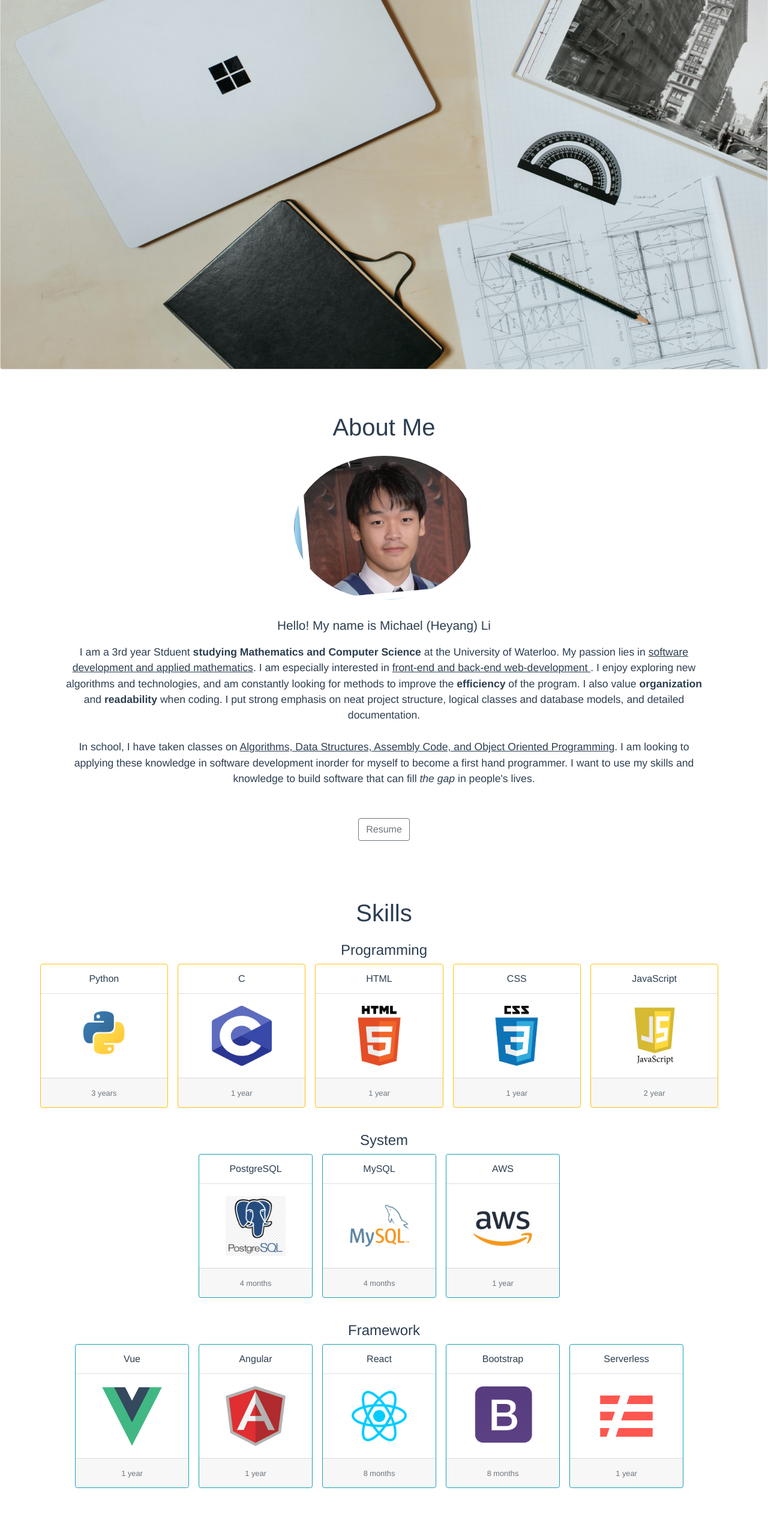
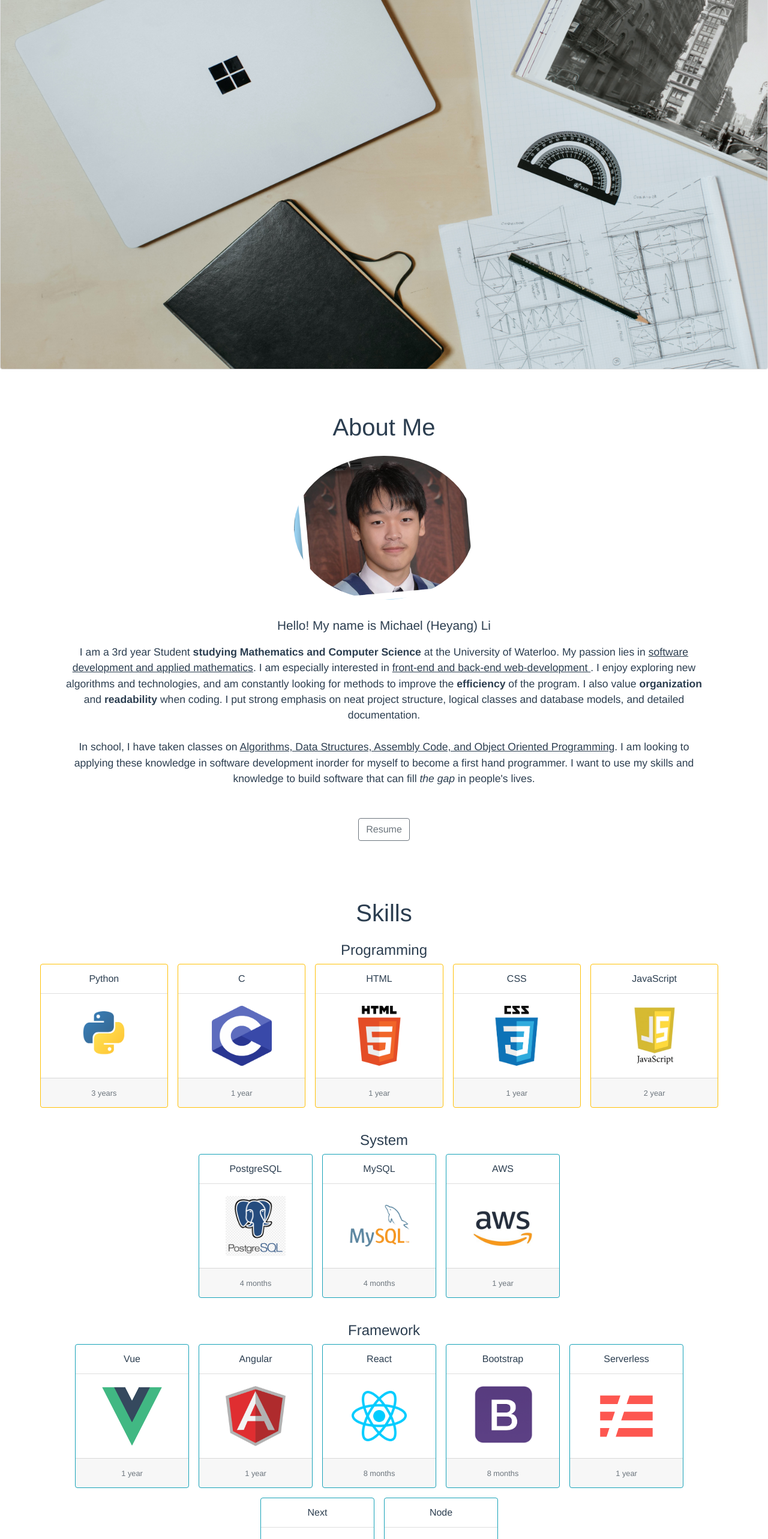
Before and after one commit to kayoMichael/kayoMichael.github.io, a Vue app: page / in a window 1280 px wide. Shown: the part 234-2800 px from the top of the page at 60% size. Built offline with nearby package versions, Linux system fonts and the light colour scheme.

Commit message:
Refactor

```diff
--- a/src/components/AboutMe.vue
+++ b/src/components/AboutMe.vue
@@ -8,7 +8,7 @@
           <div class="container-sm">
             <br>
             <p class="lead-text"> Hello! My name is Michael (Heyang) Li</p>
-            I am a 3rd year Stduent <strong>studying Mathematics and Computer Science</strong> at the University of Waterloo.
+            I am a 3rd year Student <strong>studying Mathematics and Computer Science</strong> at the University of Waterloo.
             My passion lies in <u> software development and applied mathematics</u>. I am especially interested in <u> front-end and
             back-end web-development </u>. I enjoy exploring new algorithms and technologies, and am constantly looking for
             methods to improve the <strong> efficiency </strong> of the program. I also value <strong> organization </strong> and <strong> readability </strong> when coding. I put strong emphasis on
--- a/src/components/MySkills.vue
+++ b/src/components/MySkills.vue
@@ -1,20 +1,24 @@
 <template>
   <div class="mt-4">
-
     <!-- Programming Skills -->
     <div class="mb-4">
       <h4>Programming</h4>
       <div class="container-fluid">
         <div class="row justify-content-center">
-                    <b-card v-for="(skill, idx) in skills.program" :key="idx"
+          <b-card
+            v-for="(skill, idx) in skills.program"
+            :key="idx"
             class="col-lg-2 col-sm-3 col-4 mr-3 mb-3 pr-0 pl-0"
-                    border-variant="warning" :header="skill.name"
+            border-variant="warning"
+            :header="skill.name"
             header-bg-variant="transparent"
-                    align="center">
+            align="center"
+          >
             <b-card-img :src="skill.img" class="prog-logo" />
             <template v-slot:footer>
               <span v-for="exp in skill.exps" :key="exp">
-                        <small class="text-muted">{{exp}}</small><br>
+                <small class="text-muted">{{ exp }}</small
+                ><br />
               </span>
             </template>
           </b-card>
@@ -27,15 +31,20 @@
       <h4>System</h4>
       <div class="container">
         <div class="row justify-content-center">
-                    <b-card v-for="(skill, idx) in skills.system" :key="idx"
+          <b-card
+            v-for="(skill, idx) in skills.system"
+            :key="idx"
             class="col-lg-2 col-sm-4 col-4 mr-3 mb-3 pr-0 pl-0"
-                    border-variant="info" :header="skill.name"
+            border-variant="info"
+            :header="skill.name"
             header-bg-variant="transparent"
-                    align="center">
+            align="center"
+          >
             <b-card-img :src="skill.img" class="prog-logo" />
             <template v-slot:footer>
               <span v-for="exp in skill.exps" :key="exp">
-                        <small class="text-muted">{{exp}}</small><br>
+                <small class="text-muted">{{ exp }}</small
+                ><br />
               </span>
             </template>
           </b-card>
@@ -48,52 +57,76 @@
       <h4>Framework</h4>
       <div class="container">
         <div class="row justify-content-center">
-                    <b-card v-for="(skill, idx) in skills.framework" :key="idx"
+          <b-card
+            v-for="(skill, idx) in skills.framework"
+            :key="idx"
             class="col-lg-2 col-sm-4 col-4 mr-3 mb-3 pr-0 pl-0"
-                    border-variant="info" :header="skill.name"
+            border-variant="info"
+            :header="skill.name"
             header-bg-variant="transparent"
-                    align="center">
+            align="center"
+          >
             <b-card-img :src="skill.img" class="prog-logo" />
             <template v-slot:footer>
               <span v-for="exp in skill.exps" :key="exp">
-                        <small class="text-muted">{{exp}}</small><br>
+                <small class="text-muted">{{ exp }}</small
+                ><br />
               </span>
             </template>
           </b-card>
         </div>
       </div>
     </div>
-
-
   </div>
 </template>
 
 <script>
 export default {
-    name: 'MySkills',
-    data: function() {
+  name: "MySkills",
+  data: function () {
     return {
       skills: {
         program: [
-          {name: 'Python', exps: ['3 years'], img:'img/logos/python.png'},
-          {name: 'C', exps: ['1 year'], img:'img/logos/c.png'},
-          {name: 'HTML', exps: ['1 year'], img:'img/logos/html.png'},
-          {name: 'CSS', exps: ['1 year'], img: 'img/logos/css_logo.png'},
-          {name: 'JavaScript', exps: ['2 year'], img:'img/logos/Javascript2.jpeg'},
-      ], system: [
-          {name: 'PostgreSQL', exps: ['4 months'], img:'img/logos/postgreSQL.png'},
-          {name: 'MySQL', exps: ['4 months'], img:'img/logos/mysql.png'},
-          {name: 'AWS', exps: ['1 year'], img: 'img/logos/aws.jpg'}
-      ], framework: [
-          {name: 'Vue', exps: ['1 year'], img:'img/logos/vue.png'},
-          {name: 'Angular', exps: ['1 year'], img: 'img/logos/Angular.png'},
-          {name: 'React', exps: ['8 months'], img: 'img/logos/React.png'},
-          {name: 'Bootstrap', exps: ['8 months'], img: 'img/logos/bootstrap.png'},
-          {name: 'Serverless', exps: ['1 year'], img: 'img/logos/serverless.svg'},
-      ]}
-    }
-  }
-}
+          { name: "Python", exps: ["3 years"], img: "img/logos/python.png" },
+          { name: "C", exps: ["1 year"], img: "img/logos/c.png" },
+          { name: "HTML", exps: ["1 year"], img: "img/logos/html.png" },
+          { name: "CSS", exps: ["1 year"], img: "img/logos/css_logo.png" },
+          {
+            name: "JavaScript",
+            exps: ["2 year"],
+            img: "img/logos/Javascript2.jpeg",
+          },
+        ],
+        system: [
+          {
+            name: "PostgreSQL",
+            exps: ["4 months"],
+            img: "img/logos/postgreSQL.png",
+          },
+          { name: "MySQL", exps: ["4 months"], img: "img/logos/mysql.png" },
+          { name: "AWS", exps: ["1 year"], img: "img/logos/aws.jpg" },
+        ],
+        framework: [
+          { name: "Vue", exps: ["1 year"], img: "img/logos/vue.png" },
+          { name: "Angular", exps: ["1 year"], img: "img/logos/Angular.png" },
+          { name: "React", exps: ["8 months"], img: "img/logos/React.png" },
+          {
+            name: "Bootstrap",
+            exps: ["8 months"],
+            img: "img/logos/bootstrap.png",
+          },
+          {
+            name: "Serverless",
+            exps: ["1 year"],
+            img: "img/logos/serverless.svg",
+          },
+          { name: "Next", exps: ["4 months"], img: "img/logos/next-js.svg" },
+          { name: "Node", exps: ["4 months"], img: "img/logos/Node.svg" },
+        ],
+      },
+    };
+  },
+};
 </script>
 
 <style scoped>
--- a/src/components/PageLayout.vue
+++ b/src/components/PageLayout.vue
@@ -1,13 +1,21 @@
 <template>
   <div>
     <section class="mt-4 mb-4">
-      <b-card overlay class="mt-5" img-src="img/header.jpg" img-height="800"
-       title="Hello! I'm Michael (He Yang) Li">
-       <em>A First year Mathematics student with a goal of becoming a Computer Programmer </em>
+      <b-card
+        overlay
+        class="mt-5"
+        img-src="img/header.jpg"
+        img-height="800"
+        title="Hello! I'm Michael (He Yang) Li"
+      >
+        <em
+          >A Third year Mathematics student with a goal of becoming a Computer
+          Programmer
+        </em>
       </b-card>
     </section>
 
-    <section id ="about" class="mt-3 mb-4">
+    <section id="about" class="mt-3 mb-4">
       <h1 class="pt-5">About Me</h1>
       <AboutMe />
     </section>
@@ -22,12 +30,12 @@
       <WorkExperience />
     </section>
 
-    <section id ="projects" class="mt-4 mb-5">
+    <section id="projects" class="mt-4 mb-5">
       <h1 class="pt-5">Projects</h1>
       <AllProjects />
     </section>
 
-    <section id ="contact" class="mt-4 mb-4">
+    <section id="contact" class="mt-4 mb-4">
       <h1 class="pt-5">Contact</h1>
       <ContactMe />
     </section>
@@ -35,17 +43,17 @@
 </template>
 
 <script>
-import AboutMe from './AboutMe.vue'
-import MySkills from './MySkills.vue'
-import WorkExperience from './WorkExperience.vue'
-import AllProjects from './AllProjects.vue'
-import ContactMe from './ContactMe.vue'
+import AboutMe from "./AboutMe.vue";
+import MySkills from "./MySkills.vue";
+import WorkExperience from "./WorkExperience.vue";
+import AllProjects from "./AllProjects.vue";
+import ContactMe from "./ContactMe.vue";
 
 export default {
-  name: 'PageLayout',
+  name: "PageLayout",
   props: {
-    msg: String
+    msg: String,
   },
-  components: { AboutMe, MySkills, WorkExperience, AllProjects, ContactMe }
-}
+  components: { AboutMe, MySkills, WorkExperience, AllProjects, ContactMe },
+};
 </script>
```
Also changed, not shown: public/img/logos/Node.svg (added), public/img/logos/next-js.svg (added), 11 other files (tests, documents, lock files or other folders). Lines whose indentation alone changed are shown as unchanged.
